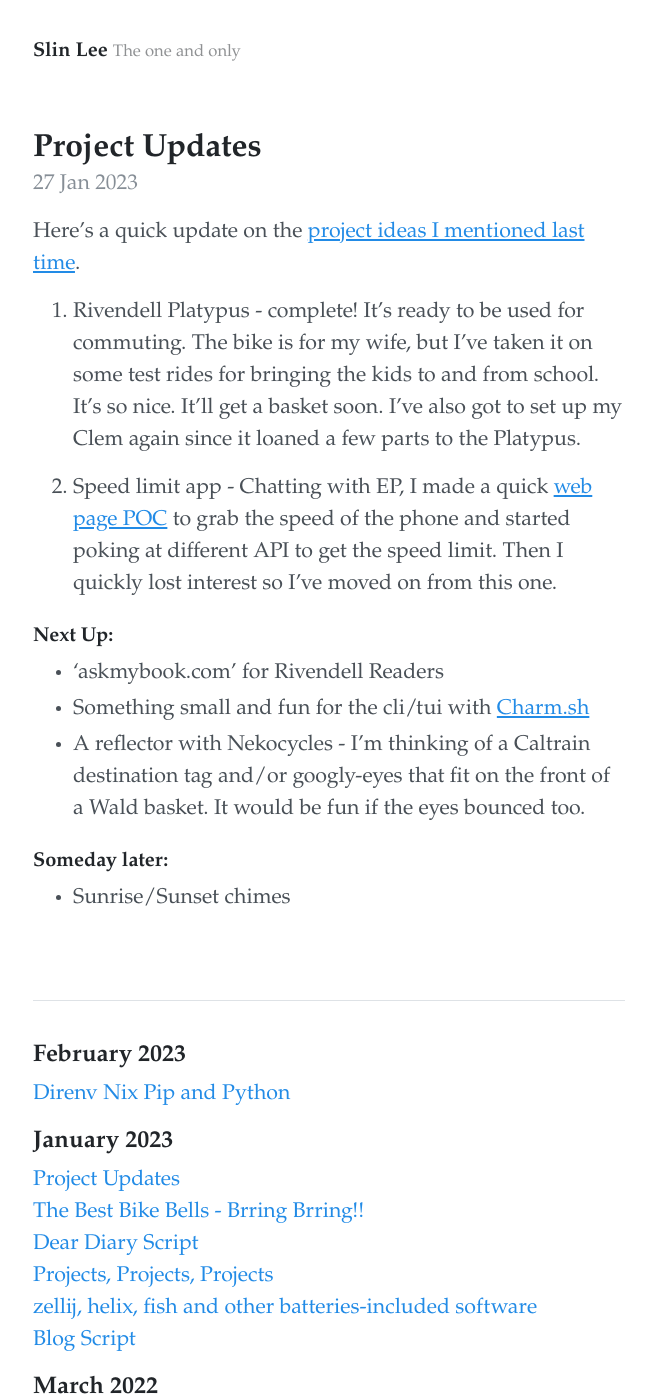
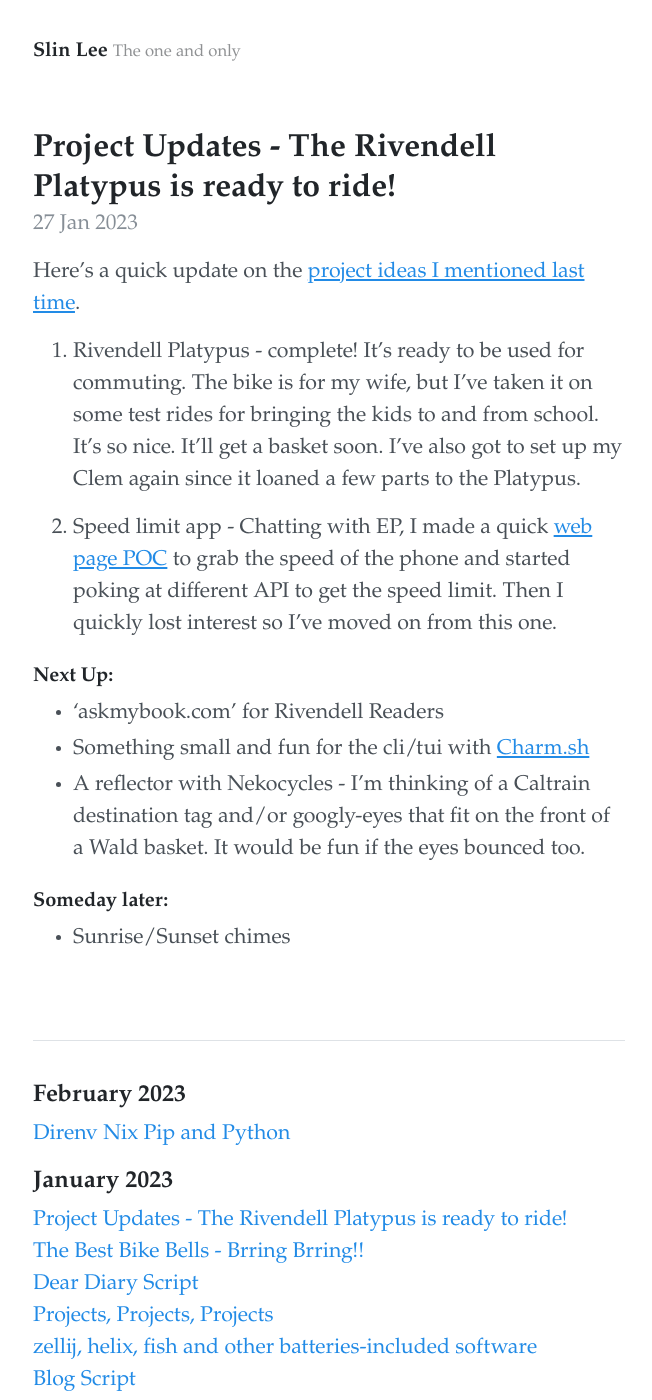
Before and after one commit to slinlee/slinlee.github.io, a Jekyll site: the page built from _posts/2023-01-27-projects-updates.md, in a window 1280 px wide and 1400 px high. Shown: the whole window, without its empty margins (311-963 px from the left). Built offline with Jekyll 4.4.1, drawn with Linux system fonts in a browser that asks for light colours.

Commit message:
Update title for project updates post

```diff
--- a/_posts/2023-01-27-projects-updates.md
+++ b/_posts/2023-01-27-projects-updates.md
@@ -1,17 +1,18 @@
 ---
 layout: post
-title: "Project Updates"
+title: "Project Updates - The Rivendell Platypus is ready to ride!"
 date: 2023-01-27
 ---
 
 Here's a quick update on the [project ideas I mentioned last time]({% post_url 2023-01-13-projects %}).
 
 1. Rivendell Platypus - complete! It's ready to be used for commuting. The bike is for my wife, but I've taken it on some test rides for bringing the kids to and from school. It's so nice. It'll get a basket soon.
-  I've also got to set up my Clem again since it loaned a few parts to the Platypus.
+   I've also got to set up my Clem again since it loaned a few parts to the Platypus.
 
 2. Speed limit app - Chatting with EP, I made a quick [web page POC](https://slinlee.com/speed.html) to grab the speed of the phone and started poking at different API to get the speed limit. Then I quickly lost interest so I've moved on from this one.
 
 ### Next Up:
+
 - 'askmybook.com' for Rivendell Readers
 - Something small and fun for the cli/tui with [Charm.sh](https://charm.sh)
 - A reflector with Nekocycles - I'm thinking of a Caltrain destination tag and/or googly-eyes that fit on the front of a Wald basket. It would be fun if the eyes bounced too.
```
